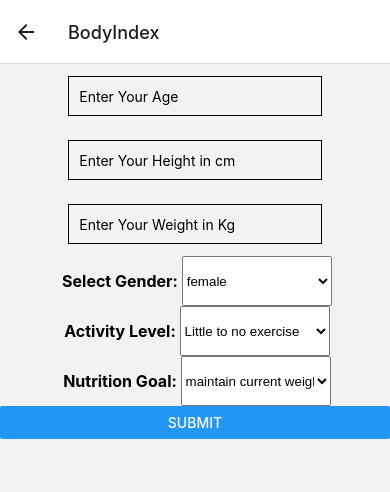
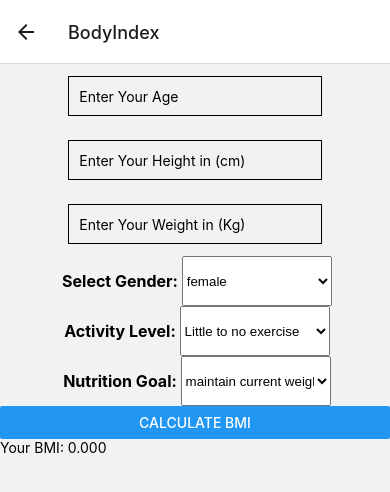
Before and after one commit to FengyanTina/NutritionCaculator, a React Native app: screen /BodyIndex in a window 390 px wide. Shown: the top 492 px of the page. Built offline with nearby package versions, Linux system fonts and the light colour scheme.

Commit message:
add BMI calculation and calculationContext

```diff
--- a/App.tsx
+++ b/App.tsx
@@ -8,6 +8,7 @@ import MacronutrientsScreen from './screens/MacronutrientsScreen';
 import WeightManagerScreen from './screens/WeightManagerScreen';
 import IdealBodyWeightScreen from './screens/IdealBodyWeightScreen';
 import { HomeNavigationProvider } from './components/HomeNavigationContext';
+import { CalculationContext, CalculationProvider } from './components/CalculationContext';
 
 export type RootStackParamList = {
     Home: undefined;
@@ -20,6 +21,7 @@ const RootStack = createNativeStackNavigator<RootStackParamList>();
 export default function App() {
   return (
     <SafeAreaProvider>
+        <CalculationProvider>
       <HomeNavigationProvider>
     <NavigationContainer>
         <StatusBar style='auto'/>
@@ -32,6 +34,7 @@ export default function App() {
         </RootStack.Navigator>
     </NavigationContainer>
     </HomeNavigationProvider>
+    </CalculationProvider>
     </SafeAreaProvider>
 
   );
--- /dev/null
+++ b/components/CalculationContext.tsx
@@ -0,0 +1,123 @@
+import React from "react";
+import { createContext, useState, useContext } from "react";
+
+interface CalculationContextProps {
+    activityLevelData: {
+      Level: string;
+      Description: string;
+      Factor: number;
+    }[];
+    age: string;
+    setAge: (age: string) => void;
+    weight: string;
+    setWeight: (weight: string) => void;
+    height: string;
+    setHeight: (height: string) => void;
+    selectedGender: string;
+    setSelectedGender: (gender: string) => void;
+    selectedActivityLevel: string;
+    setSelectedActivityLevel: (activityLevel: string) => void;
+    selectedNutritionGoal: string;
+    setSelectedNutritionGoal: (nutritionGoal: string) => void;
+    bmiValue: number;
+    calculateBMI: () => void;
+  }
+const activityLevelData = [{
+Level: "Sedentary",
+Description: "Little to no exercise, such as a desk job with no additional physical activity ",
+Factor: 1.2,
+},
+{
+    Level: "Lightly Active",
+    Description: "Light exercise 1-2 days/week ",
+    Factor: 1.375,
+    },
+    {
+        Level: "Moderately Active",
+        Description: "Moderate exercise 3-5 days/week ",
+        Factor: 1.55,
+        },
+        {
+            Level: "Very Active",
+            Description: "Hard exercise 6-7 days/week ",
+            Factor: 1.725,
+            },
+            {
+                Level: "Extremely Active ",
+                Description: "Hard daily exercise and physical job or two times a day training ",
+                Factor: 1.9,
+                },
+]
+
+
+
+export const CalculationContext = createContext<CalculationContextProps>({
+  activityLevelData,
+  age:'',
+  setAge: (age: string) => {},
+  weight:'',
+  setWeight: (weight:string)=>{},
+  height: '',
+  setHeight: (weight:string)=>{},
+  selectedGender: 'female', // Default value for selectedGender
+  setSelectedGender: (gender: string) => {},
+  selectedActivityLevel: 'Little to no exercise', // Default value for selectedActivityLevel
+  setSelectedActivityLevel: (activityLevel: string) => {},
+  selectedNutritionGoal: 'maintain current weight', // Default value for selectedNutritionGoal
+  setSelectedNutritionGoal: (nutritionGoal: string) => {},
+  bmiValue: 0,
+
+  calculateBMI: () => {},
+
+});
+export function useCalculationContext() {
+  return useContext(CalculationContext);
+}
+
+export const CalculationProvider = (
+  { children }: { children: React.ReactNode },) => {
+
+    const [age, setAge] = useState("");
+    const [height, setHeight] = useState("");
+    const [weight, setWeight] = useState("");
+    const [selectedGender, setSelectedGender] = useState("female");
+    const [selectedActivityLevel, setSelectedActivityLevel] = useState("Little to no exercise");
+    const [selectedNutritionGoal, setSelectedNutritionGoal] = useState("maintain current weight");
+    const [bmiValue, setBmiValue] = useState(0);
+
+    const calculateBMI = () => {
+        const heightInMeters = parseFloat(height) / 100;
+        const weightInKg = parseFloat(weight);
+        if (isNaN(heightInMeters) || isNaN(weightInKg)) {
+          console.error("Invalid input values");
+          return;
+        }
+        const bmi = weightInKg / (heightInMeters * heightInMeters);
+        setBmiValue(bmi);
+      };
+
+  return (
+    <CalculationContext.Provider
+      value={{
+        activityLevelData,
+        age,
+        setAge,
+        height,
+        setHeight,
+        weight,
+        setWeight,
+        selectedGender,
+        setSelectedGender,
+        selectedActivityLevel,
+        setSelectedActivityLevel,
+        selectedNutritionGoal,
+        setSelectedNutritionGoal,
+        bmiValue,
+
+        calculateBMI,
+      }}
+    >
+      {children}
+    </CalculationContext.Provider>
+  );
+};
--- a/components/InputForm.tsx
+++ b/components/InputForm.tsx
@@ -1,45 +1,77 @@
-import { View, StyleSheet, Text, SafeAreaView, TextInput, Button, Alert } from "react-native";
+import {
+  View,
+  StyleSheet,
+  Text,
+  SafeAreaView,
+  TextInput,
+  Button,
+  Alert,
+  Keyboard,
+  TouchableWithoutFeedback,
+} from "react-native";
 import { RootStackParamList } from "../App";
 import { NativeStackScreenProps } from "@react-navigation/native-stack";
-import React, { useState } from "react";
+import React, { useContext, useState } from "react";
 import { Picker } from "@react-native-picker/picker";
-type Props = NativeStackScreenProps<RootStackParamList, "BodyIndex">;
+import {
+  CalculationContext,
+  useCalculationContext,
+} from "./CalculationContext";
+
 export default function InputForm() {
-  const [number, onChangeNumber] = useState("");
-  const [selectedValue, setSelectedValue] = useState("");
+  const {
+    age,
+    setAge,
+    weight,
+    setWeight,
+    height,
+    setHeight,
+    selectedGender,
+    setSelectedGender,
+    selectedActivityLevel,
+    setSelectedActivityLevel,
+    selectedNutritionGoal,
+    setSelectedNutritionGoal,
+  } = useCalculationContext();
+
+
   return (
     <SafeAreaView>
+      <TouchableWithoutFeedback
+        onPress={() => {
+          Keyboard.dismiss();
+        }}
+      >
         <View style={styles.inputContainer}>
           <TextInput
             style={styles.input}
-          onChangeText={onChangeNumber}
-          value={number}
+            value={age}
+            onChangeText={(val) => setAge(val)}
             placeholder="Enter Your Age"
             keyboardType="numeric"
           />
           <TextInput
             style={styles.input}
-          onChangeText={onChangeNumber}
-          value={number}
-          placeholder="Enter Your Height in cm"
+            value={height}
+            onChangeText={(val) => setHeight(val)}
+            placeholder="Enter Your Height in (cm)"
             keyboardType="numeric"
           />
           <TextInput
             style={styles.input}
-          onChangeText={onChangeNumber}
-          value={number}
-          placeholder="Enter Your Weight in Kg"
+            value={weight}
+            onChangeText={(val) => setWeight(val)}
+            placeholder="Enter Your Weight in (Kg)"
             keyboardType="numeric"
           />
         </View>
+      </TouchableWithoutFeedback>
       <View style={styles.pickerContainer}>
         <Text style={styles.text}> Select Gender: </Text>
         <Picker
-            selectedValue={selectedValue}
+          selectedValue={selectedGender}
           style={{ height: 50, width: 150 }}
-            onValueChange={(itemValue, itemIndex) =>
-              setSelectedValue(itemValue)
-            }
+          onValueChange={(itemValue, itemIndex) => setSelectedGender(itemValue)}
         >
           <Picker.Item label="female" value="female" />
           <Picker.Item label="male" value="male" />
@@ -49,46 +81,69 @@ export default function InputForm() {
       <View style={styles.pickerContainer}>
         <Text style={styles.text}> Activity Level: </Text>
         <Picker
-            selectedValue={selectedValue}
-            style={{ height: 50, width: 150,flexWrap:"wrap" }}
+          selectedValue={selectedActivityLevel}
+          style={{ height: 50, width: 150, flexWrap: "wrap" }}
           onValueChange={(itemValue, itemIndex) =>
-              setSelectedValue(itemValue)
+            setSelectedActivityLevel(itemValue)
           }
         >
-            <Picker.Item label="Little to no exercise" value="Little to no exercise" />
-            <Picker.Item label="Light exercise 1-2 days/week" value="Light exercise 1-2 days/week" />
-            <Picker.Item label="Moderate exercise 3-5 days/week " value="Moderate exercise 3-5 days/week " />
-            <Picker.Item label="Hard exercise 6-7 days/week " value="Hard exercise 6-7 days/week" />
+          <Picker.Item
+            label="Little to no exercise"
+            value="Little to no exercise"
+          />
+          <Picker.Item
+            label="Light exercise 1-2 days/week"
+            value="Light exercise 1-2 days/week"
+          />
+          <Picker.Item
+            label="Moderate exercise 3-5 days/week "
+            value="Moderate exercise 3-5 days/week "
+          />
+          <Picker.Item
+            label="Hard exercise 6-7 days/week "
+            value="Hard exercise 6-7 days/week"
+          />
           <Picker.Item
             label="Hard daily exercise and physical job or two times a day training"
-            value="Hard daily exercise and physical job,or two times a day training" />
+            value="Hard daily exercise and physical job,or two times a day training"
+          />
         </Picker>
       </View>
 
       <View style={styles.pickerContainer}>
         <Text style={styles.text}> Nutrition Goal: </Text>
         <Picker
-
-            selectedValue={selectedValue}
-            style={{ height: 50, width: 150 ,alignSelf:'stretch'}}
+          selectedValue={selectedNutritionGoal}
+          style={{ height: 50, width: 150, alignSelf: "stretch" }}
           onValueChange={(itemValue, itemIndex) =>
-              setSelectedValue(itemValue)
+            setSelectedNutritionGoal(itemValue)
           }
         >
-            <Picker.Item  style={{ flexWrap:'wrap' }} label="maintain current weight" value="maintain current weight" />
-            <Picker.Item label="mild weight loss, goal: ½ lb (¼ kg) per week" value="mild weight loss, goal: ½ lb (¼ kg) per week" />
-            <Picker.Item label="moderate weight loss, goal: 1 lb (½ kg) per week" value="moderate weight loss, goal: 1 lb (½ kg) per week" />
-            <Picker.Item label="heavy weight loss, goal: 2 lb (1 kg) per week" value="heavy weight loss, goal: 2 lb (1 kg) per week" />
-            <Picker.Item label="build muscle or gain weight" value="build muscle or gain weight" />
+          <Picker.Item
+            style={{ flexWrap: "wrap" }}
+            label="maintain current weight"
+            value="maintain current weight"
+          />
+          <Picker.Item
+            label="mild weight loss, goal: ½ lb (¼ kg) per week"
+            value="mild weight loss, goal: ½ lb (¼ kg) per week"
+          />
+          <Picker.Item
+            label="moderate weight loss, goal: 1 lb (½ kg) per week"
+            value="moderate weight loss, goal: 1 lb (½ kg) per week"
+          />
+          <Picker.Item
+            label="heavy weight loss, goal: 2 lb (1 kg) per week"
+            value="heavy weight loss, goal: 2 lb (1 kg) per week"
+          />
+          <Picker.Item
+            label="build muscle or gain weight"
+            value="build muscle or gain weight"
+          />
         </Picker>
       </View>
       <View>
-        <Button
-        title="Submit"
-        onPress={() => Alert.alert('Simple Button pressed')}
-      />
       </View>
-
     </SafeAreaView>
   );
 }
@@ -104,11 +159,9 @@ const styles = StyleSheet.create({
   pickerContainer: {
     flexDirection: "row",
     alignItems: "center",
-    justifyContent: 'center',
-
+    justifyContent: "center",
   },
-  pickerItem:{
-
+  pickerItem: {
     flexWrap: "wrap",
   },
   input: {
--- a/screens/BodyIndexScreen.tsx
+++ b/screens/BodyIndexScreen.tsx
@@ -1,14 +1,25 @@
-import { View, StyleSheet, Text, SafeAreaView, TextInput, Button, Alert } from "react-native";
+import { View, StyleSheet, Text, SafeAreaView, TextInput, Button, Alert, Keyboard } from "react-native";
 import { RootStackParamList } from "../App";
 import { NativeStackScreenProps } from "@react-navigation/native-stack";
-import React, { useState } from "react";
+import React, { useContext, useState } from "react";
 import InputForm from "../components/InputForm";
+import { CalculationContext } from "../components/CalculationContext";
 type Props = NativeStackScreenProps<RootStackParamList, "BodyIndex">;
 export default function BodyIndexScreen({ navigation }: Props) {
+    const {bmiValue, setAge,setHeight,setWeight, calculateBMI} = useContext(CalculationContext);
 
+    const handleCalculateBMI = () => {
+        calculateBMI();
+        setAge("");
+        setHeight("");
+        setWeight("");
+        Keyboard.dismiss();
+      };
   return (
     <SafeAreaView>
-        <InputForm/>
+        <InputForm />
+        <Button title="Calculate BMI" onPress={handleCalculateBMI} />
+        <Text>Your BMI: {bmiValue.toFixed(3)}</Text>
     </SafeAreaView>
   );
 }
```
Lines whose indentation alone changed are shown as unchanged.
